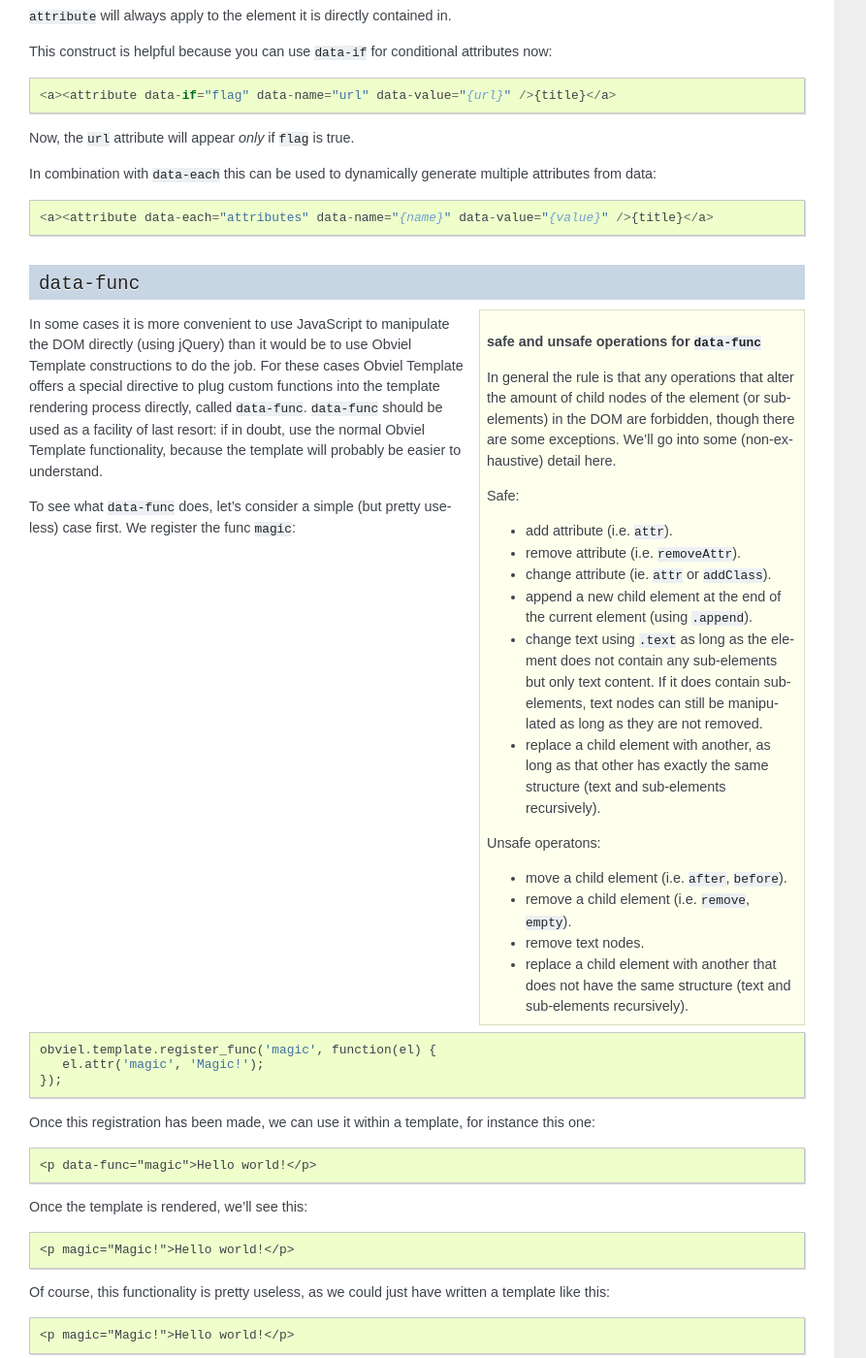
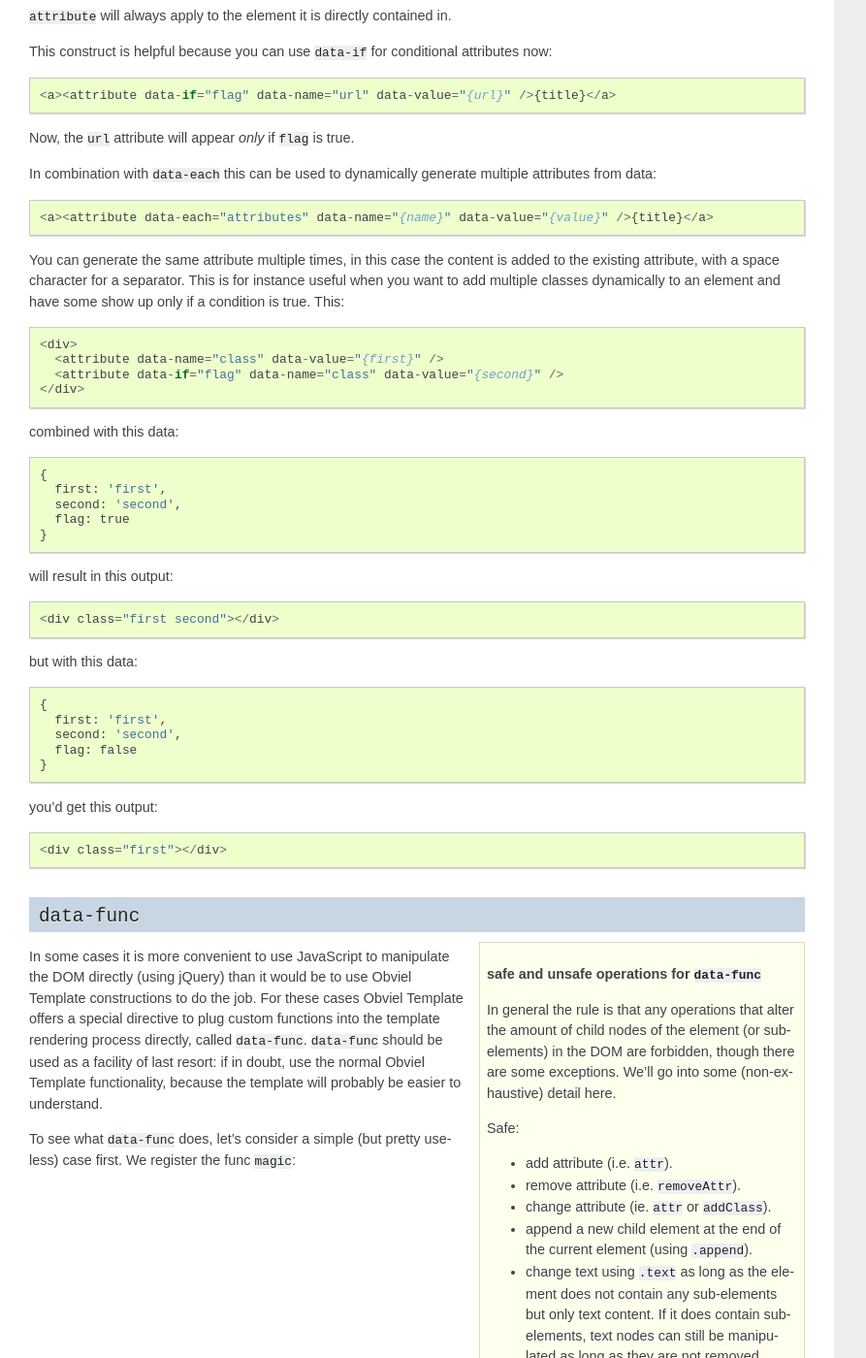
Before and after one commit to obviel/obviel, a Sphinx documentation site: the page built from doc/template.txt, in a window 1280 px wide and 1400 px high, scrolled down 10881 px. Shown: the whole window at 97% size, without its empty margins (0-893 px from the left). Built offline with Sphinx 7.4.7, drawn with Linux system fonts in a browser that asks for light colours.

Commit message:
The ability to add the same attribute multiple times.

```diff
--- a/doc/template.txt
+++ b/doc/template.txt
@@ -620,6 +620,41 @@ generate multiple attributes from data::
 
   <a><attribute data-each="attributes" data-name="{name}" data-value="{value}" />{title}</a>
 
+You can generate the same attribute multiple times, in this case the
+content is added to the existing attribute, with a space character for
+a separator.  This is for instance useful when you want to add
+multiple classes dynamically to an element and have some show up only
+if a condition is true. This::
+
+  <div>
+    <attribute data-name="class" data-value="{first}" />
+    <attribute data-if="flag" data-name="class" data-value="{second}" />
+  </div>
+
+combined with this data::
+
+  {
+    first: 'first',
+    second: 'second',
+    flag: true
+  }
+
+will result in this output::
+
+  <div class="first second"></div>
+
+but with this data::
+
+  {
+    first: 'first',
+    second: 'second',
+    flag: false
+  }
+
+you'd get this output::
+
+  <div class="first"></div>
+
 ``data-func``
 -------------
 
```
Also changed, not shown: 2 other files.
